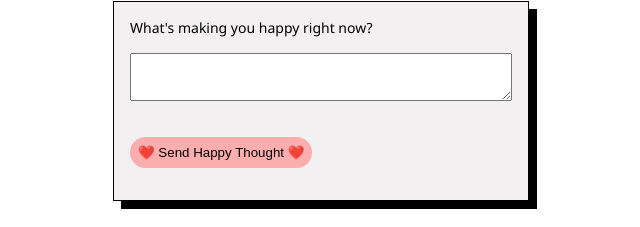
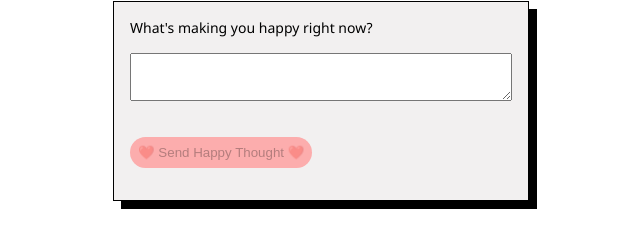
Before and after one commit to Technigo/project-happy-thoughts-vite, a React (Vite) app: page / in a window 1280 px wide. Shown: the part 154-381 px from the top of the page, without its empty margins (319-959 px from the left). Built offline with nearby package versions, Linux system fonts and the light colour scheme; no server answers.

Commit message:
Update - error handling done

```diff
--- a/src/components/Form.jsx
+++ b/src/components/Form.jsx
@@ -1,8 +1,10 @@
-import { useState } from "react";
+import { useEffect, useState } from "react";
 import { Counter } from "./Counter";
 
 export const Form = ({ newThought, setNewThought }) => {
   const [count, setCount] = useState(0);
+  const [errorMessage, setErrorMessage] = useState("");
+  const [submitOk, setSubmitOk] = useState(false)
 
   const postThought = async event => {
     event.preventDefault();
@@ -16,13 +18,25 @@ export const Form = ({ newThought, setNewThought }) => {
         }
       );
       if (!response.ok) {
+        console.log("Response", response);
         throw new Error("Error fetching data");
       }
+      const data = response.json();
+      console.log("Data", data);
       setNewThought("");
     } catch (error) {
+      setErrorMessage("Your thought couldn't be posted...");
       throw new Error("Error", error);
     }
   };
+
+  useEffect(() => {
+    setTimeout(() => setErrorMessage(""), 5000);
+  }, [errorMessage]);
+
+  useEffect(() => {
+    count >= 5 && count <= 140 && setSubmitOk(true);
+  }, [count]);
 
   const handleChange = event => {
     setNewThought(event.target.value);
@@ -43,8 +57,13 @@ export const Form = ({ newThought, setNewThought }) => {
             value={newThought}
             onChange={handleChange}></textarea>
         </label>
+        {errorMessage && <p className="error error-message">{errorMessage}</p>}
         {count > 0 && <Counter characters={count} />}
-        <button className="submit-btn">❤️ Send Happy Thought ❤️</button>
+        <button
+          className="submit-btn"
+          disabled={!submitOk}>
+          ❤️ Send Happy Thought ❤️
+        </button>
       </form>
   );
 };
--- a/src/index.css
+++ b/src/index.css
@@ -80,10 +80,14 @@ textarea {
   margin-bottom: 4rem;
 }
 
+.counter,
+.error-message {
+ margin-top: -1rem;
+}
+
 .counter {
   width: 100%;
   text-align: right;
-  margin: -1rem 0;
 }
 
 .error {
```
Lines whose indentation alone changed are shown as unchanged.
